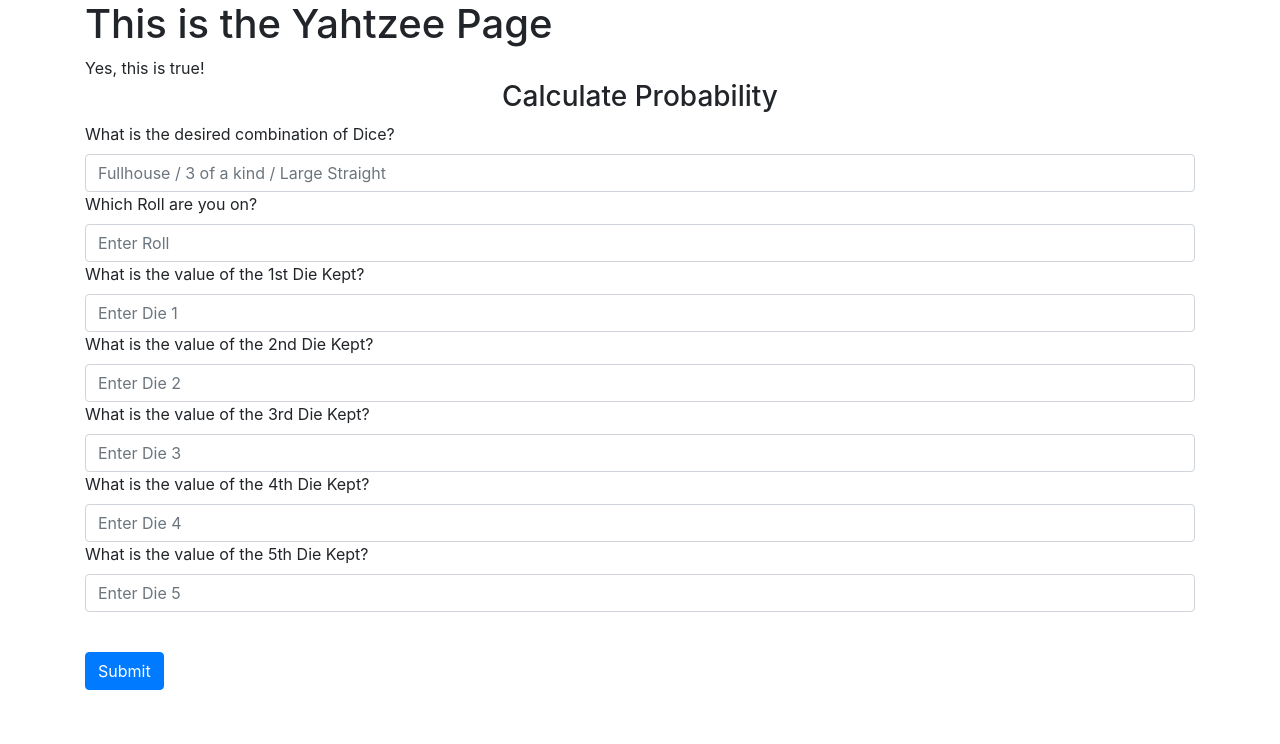
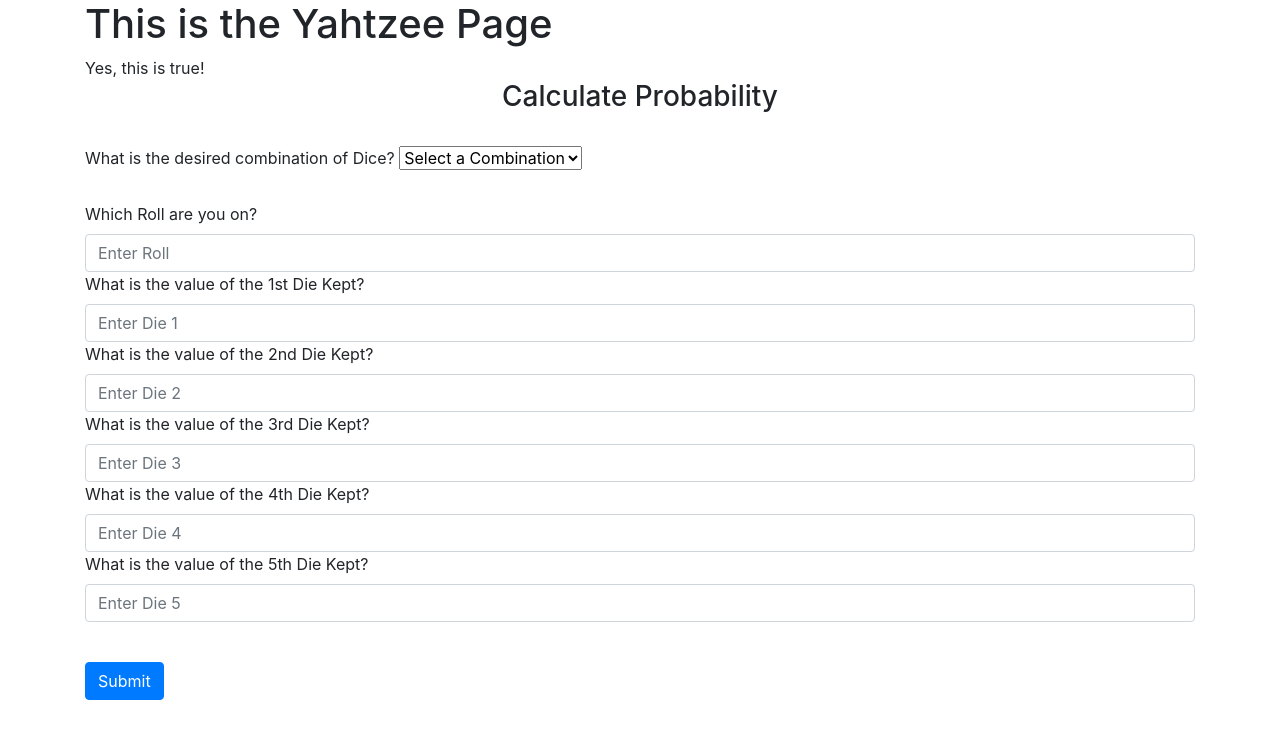
Before and after one commit to SolSolstice/flask-website, a Flask app: page /yahtzee/ in a window 1280 px wide. Shown: the part 56-800 px from the top of the page. Run offline with Flask 3, Linux system fonts and the light colour scheme; some libraries are stand-ins or nearby versions.

Commit message:
Add files via upload

```diff
--- a/website/templates/yahtzee.html
+++ b/website/templates/yahtzee.html
@@ -19,31 +19,45 @@ This is false
 !! need to figure out how to not allow negative values !!
 
 -->
+
 <form method = "POST">
     <h3 align="center"> Calculate Probability </h3>
+    <br>
+    <link rel="stylesheet" href="style.css"/>
     <div class="form-group">
 
         <label for ="Desired Combination"> What is the desired combination of Dice? </label>
-        <input type ="text" class="form-control" id="Desired Combination" name="Roll Count" placeholder="Fullhouse / 3 of a kind / Large Straight">
+            <select name = "Desired Combination" id="Desired-Combination">
+                <option value="Invalid"> Select a Combination</option>
+                <option value="3 of a Kind">3 of a Kind</option>
+                <option value="4 of a Kind">4 of a Kind</option>
+                <option value="Full House">Full House</option>
+                <option value="Small Straight">Small Straight</option>
+                <option value="Large Straight">Large Straight</option>
+                <option value="Yahtzee">Yahtzee</option>
+            </select>
+
+        <br>
+        <br>
+
+        <label for ="Roll Count"> Which Roll are you on?</label>
+        <input type ="number" class="form-control" id="Roll-Count" name="Roll Count" placeholder="Enter Roll">
 
 
-        <label for ="Roll Count"> Which Roll are you on?</label>
-        <input type ="number" class="form-control" id="Roll Count" name="Roll Count" placeholder="Enter Roll">
-
         <label for ="Kept Die 1"> What is the value of the 1st Die Kept? </label>
-        <input type ="number" class="form-control" id="Kept Die 1" name="Die 1" placeholder="Enter Die 1">
+        <input type ="number" class="form-control" id="Kept-Die1" name="Die 1" placeholder="Enter Die 1">
 
         <label for ="Kept Die 1"> What is the value of the 2nd Die Kept? </label>
-        <input type ="number" class="form-control" id="Kept Die 2" name="Die 2" placeholder="Enter Die 2">
+        <input type ="number" class="form-control" id="Kept-Die2" name="Die 2" placeholder="Enter Die 2">
 
         <label for ="Kept Die 1"> What is the value of the 3rd Die Kept? </label>
-        <input type ="number" class="form-control" id="Kept Die 3" name="Die 3" placeholder="Enter Die 3">
+        <input type ="number" class="form-control" id="Kept-Die3" name="Die 3" placeholder="Enter Die 3">
 
         <label for ="Kept Die 1"> What is the value of the 4th Die Kept? </label>
-        <input type ="number" class="form-control" id="Kept Die 4" name="Die 4" placeholder="Enter Die 4">
+        <input type ="number" class="form-control" id="Kept-Die4" name="Die 4" placeholder="Enter Die 4">
 
         <label for ="Kept Die 1"> What is the value of the 5th Die Kept? </label>
-        <input type ="number" class="form-control" id="Kept Die 5" name="Die 5" placeholder="Enter Die 5">
+        <input type ="number" class="form-control" id="Kept-Die5" name="Die 5" placeholder="Enter Die 5">
 
     </div>
 
@@ -52,4 +66,7 @@ This is false
 
 </form>
 
+
+
+
 {% endblock %}
--- a/website/views.py
+++ b/website/views.py
@@ -1,3 +1,4 @@
+
 # 1st - store the standard root for users to land on
 
 from flask import Blueprint
--- a/website/yahtzee.py
+++ b/website/yahtzee.py
@@ -3,10 +3,22 @@ from flask import render_template
 from flask import request
 
 yahtzee = Blueprint('yahtzee', __name__)
-
+possible_combos = ['yahtzee','']
 
 @yahtzee.route('/yahtzee/',methods=['GET','POST'])  # GET request -> retrieving info.. POST request -> updating/creating something // going to url -> GET request.. clicking submit -> POST request
 def ytz():
-    data = request.form
-    print(data)
+    if request.method == 'POST':
+        combo = request.form.get('Desired Combination')
+        roll = request.form.get('Roll Count')
+        kept1 = request.form.get('Kept Die 1')
+        kept2 = request.form.get('Kept Die 2')
+        kept3 = request.form.get('Kept Die 3')
+        kept4 = request.form.get('Kept Die 4')
+        kept5 = request.form.get('Kept Die 5')
+
+
+            #if combo !=
+
+
+
     return render_template("yahtzee.html",boolean=True)
```
Also changed, not shown: website/templates/style.css (added, +18 -0 lines).
